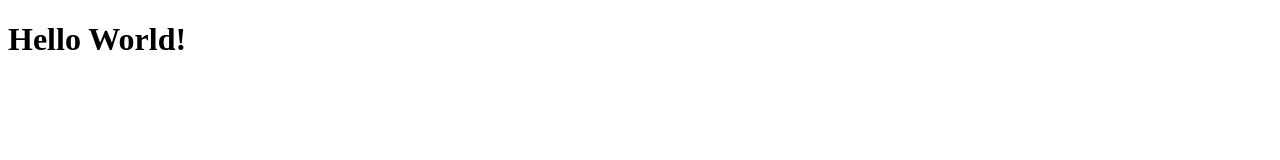
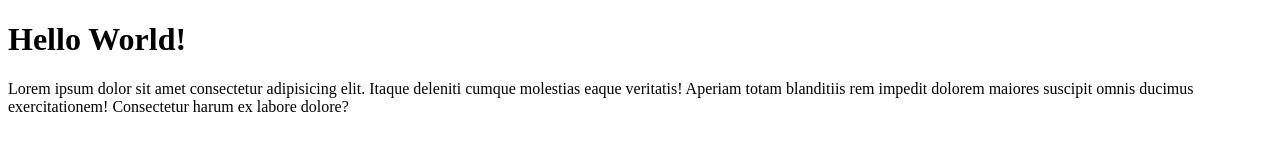
Before and after one commit to oscartonggo/wpu-git-test, a plain HTML site: page index.html in a window 1280 px wide. Drawn offline with Linux system fonts and the light colour scheme.

Commit message:
menambahkan paragraf

```diff
--- a/index.html
+++ b/index.html
@@ -10,6 +10,9 @@
 
 <body>
     <h1>Hello World!</h1>
+    <p>Lorem ipsum dolor sit amet consectetur adipisicing elit. Itaque deleniti cumque molestias eaque veritatis!
+        Aperiam totam blanditiis rem impedit dolorem maiores suscipit omnis ducimus exercitationem! Consectetur harum ex
+        labore dolore?</p>
 </body>
 
 </html>
```
